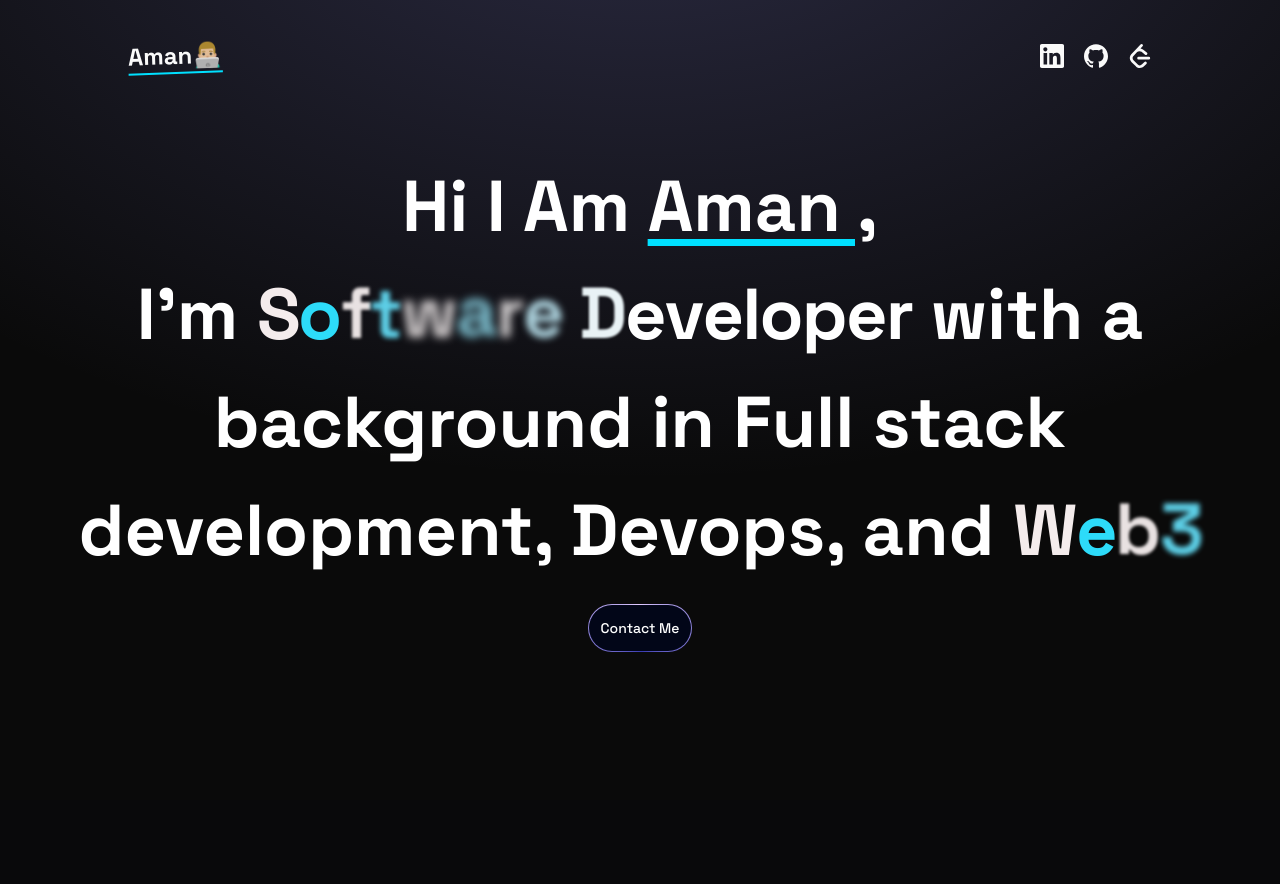
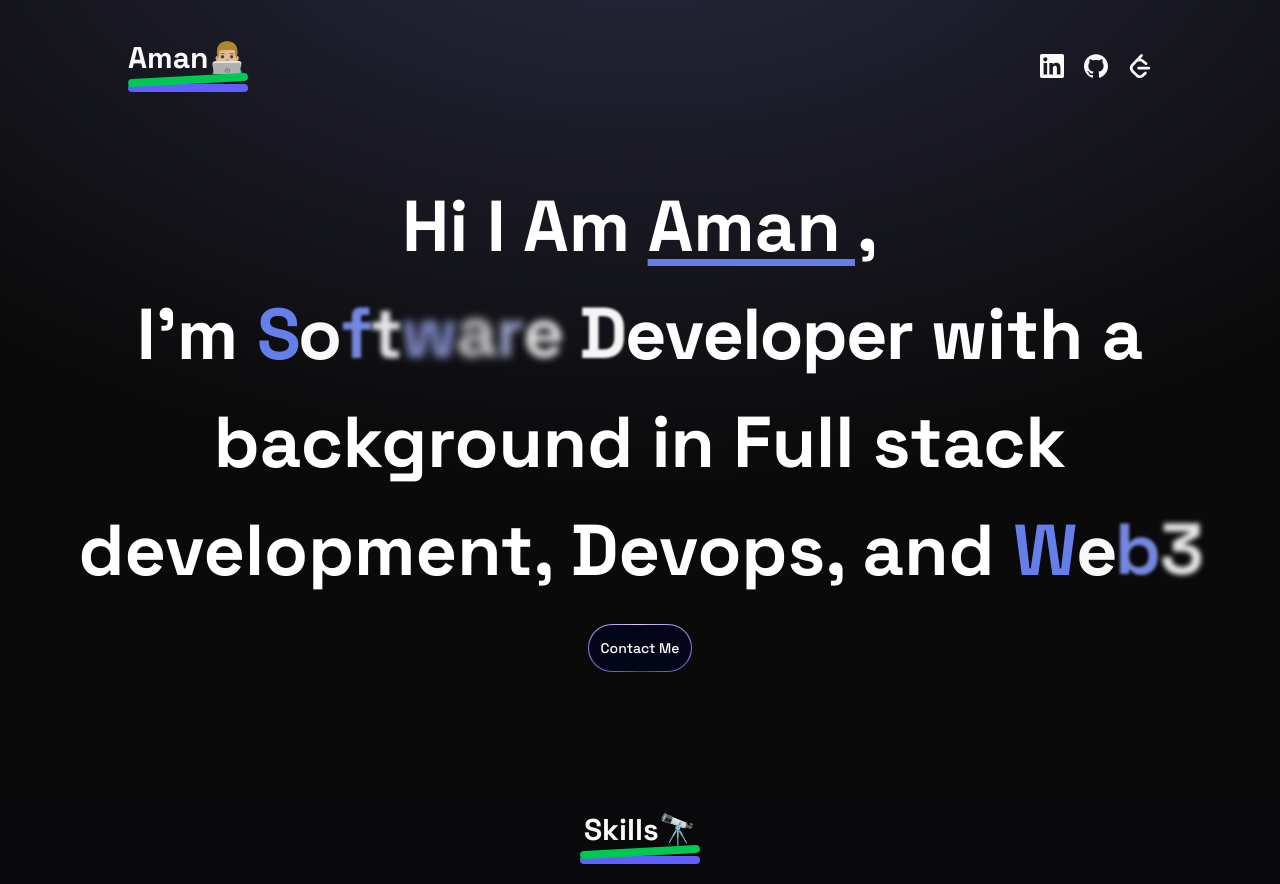
Before and after one commit to Amanksh/shad-portfolio, a Next.js app: page / in a window 1280 px wide. Before the commit the page ends 800 px from the top, so only its background shows below. Built offline with nearby package versions, Linux system fonts and the light colour scheme.

Commit message:
eslint fix

```diff
--- a/app/globals.css
+++ b/app/globals.css
@@ -6,7 +6,7 @@
 
 @theme {
   --color-regal-blue: #243c5a;
-  --color-main-blue: #00e0ff;
+  --color-main-blue: #667eea;
 }
 @theme inline {
   --color-background: var(--background);
--- a/app/page.tsx
+++ b/app/page.tsx
@@ -1,5 +1,6 @@
 import Hero from "@/components/Hero";
 import Navbar from "@/components/Navbar";
+import Skills from "@/components/Skills";
 export default function Home() {
   return (
     <>
@@ -8,6 +9,9 @@
           <Navbar />
           <Hero />
         </div>
+        <div className="max-w-7xl mx-auto p-5 mt-20">
+          <Skills />
+        </div>
       </div>
     </>
   );
--- a/components/Hero.tsx
+++ b/components/Hero.tsx
@@ -1,8 +1,4 @@
 import React from "react";
-import {
-  TypewriterEffect,
-  TypewriterEffectSmooth,
-} from "./ui/typewriter-effect";
 import ColourfulText from "./ui/colourful-text";
 import Link from "next/link";
 
--- a/components/Navbar.tsx
+++ b/components/Navbar.tsx
@@ -1,6 +1,7 @@
 import Link from "next/link";
 import React from "react";
 import { SiGithub, SiLeetcode, SiLinkedin } from "react-icons/si";
+import Title from "./ui/Title";
 
 const Navbar = () => {
   const socials = [
@@ -23,9 +24,7 @@
 
   return (
     <nav className="py-10 w-[80%] mx-auto flex justify-between items-center">
-      <h1 className="text-2xl font-bold underline underline-offset-8 decoration-[#00e0ff] -rotate-2">
-        Aman👨🏼‍💻
-      </h1>
+      <Title title="Aman👨🏼‍💻" />
       <div className="flex items-center gap-5">
         {socials.map((social, index) => {
           const Icon = social.icon;
--- /dev/null
+++ b/components/Skills.tsx
@@ -0,0 +1,15 @@
+import React from "react";
+import Title from "./ui/Title";
+
+const Skills = () => {
+  return (
+    <div>
+      <Title
+        title="Skills🔭"
+        classname="flex flex-col justify-center items-center"
+      />
+    </div>
+  );
+};
+
+export default Skills;
--- /dev/null
+++ b/components/ui/Title.tsx
@@ -0,0 +1,20 @@
+import React from "react";
+
+interface TitleProps {
+  title: string;
+  classname?: string;
+}
+
+const Title = (props: TitleProps) => {
+  return (
+    <div className={props.classname}>
+      <h1 className="text-3xl font-bold group-hover:text-green-400 transition-all">
+        {props.title}
+      </h1>
+      <div className="w-30 h-2 bg-green-500 rounded-full -rotate-3"></div>
+      <div className="w-30 h-2 bg-indigo-500 rounded-full x-2"></div>
+    </div>
+  );
+};
+
+export default Title;
--- /dev/null
+++ b/components/ui/card-hover-effect.tsx
@@ -0,0 +1,110 @@
+import { cn } from "@/lib/utils";
+import { AnimatePresence, motion } from "motion/react";
+import Link from "next/link";
+import { useState } from "react";
+import { IconType } from "react-icons";
+
+export const HoverEffect = ({
+  items,
+  className,
+}: {
+  items: {
+    title: string;
+    Icon: IconType;
+  }[];
+  className?: string;
+}) => {
+  let [hoveredIndex, setHoveredIndex] = useState<number | null>(null);
+
+  return (
+    <div
+      className={cn(
+        "grid grid-cols-1 md:grid-cols-2  lg:grid-cols-3  py-10",
+        className
+      )}
+    >
+      {items.map((item, idx) => (
+        <div
+          key={idx}
+          className="relative group  block p-2 h-full w-full"
+          onMouseEnter={() => setHoveredIndex(idx)}
+          onMouseLeave={() => setHoveredIndex(null)}
+        >
+          <AnimatePresence>
+            {hoveredIndex === idx && (
+              <motion.span
+                className="absolute inset-0 h-full w-full bg-neutral-200 dark:bg-slate-800/[0.8] block  rounded-3xl"
+                layoutId="hoverBackground"
+                initial={{ opacity: 0 }}
+                animate={{
+                  opacity: 1,
+                  transition: { duration: 0.15 },
+                }}
+                exit={{
+                  opacity: 0,
+                  transition: { duration: 0.15, delay: 0.2 },
+                }}
+              />
+            )}
+          </AnimatePresence>
+          <Card>
+            <CardTitle>{item.title}</CardTitle>
+            {/* <CardDescription>{item.description}</CardDescription> */}
+          </Card>
+        </div>
+      ))}
+    </div>
+  );
+};
+
+export const Card = ({
+  className,
+  children,
+}: {
+  className?: string;
+  children: React.ReactNode;
+}) => {
+  return (
+    <div
+      className={cn(
+        "rounded-2xl h-full w-full p-4 overflow-hidden bg-black border border-transparent dark:border-white/[0.2] group-hover:border-slate-700 relative z-20",
+        className
+      )}
+    >
+      <div className="relative z-50">
+        <div className="p-4">{children}</div>
+      </div>
+    </div>
+  );
+};
+export const CardTitle = ({
+  className,
+  children,
+}: {
+  className?: string;
+  children: React.ReactNode;
+}) => {
+  return (
+    <h4 className={cn("text-zinc-100 font-bold tracking-wide mt-4", className)}>
+      {children}
+    </h4>
+  );
+};
+export const CardDescription = ({
+  className,
+  children,
+}: {
+  className?: string;
+  children: React.ReactNode;
+}) => {
+  return (
+    <p
+      className={cn(
+        "mt-8 text-zinc-400 tracking-wide leading-relaxed text-sm",
+        className
+      )}
+    >
+      {children}
+    </p>
+  );
+};
--- a/components/ui/colourful-text.tsx
+++ b/components/ui/colourful-text.tsx
@@ -3,7 +3,7 @@
 import { motion } from "motion/react";
 
 export default function ColourfulText({ text }: { text: string }) {
-  const colors = ["#f5eded", "#00e0ff"];
+  const colors = ["#667eea", "#fff"];
 
   const [currentColors, setCurrentColors] = React.useState(colors);
   const [count, setCount] = React.useState(0);
--- a/package.json
+++ b/package.json
@@ -4,7 +4,7 @@
   "private": true,
   "scripts": {
     "dev": "next dev --turbopack",
-    "build": "next build",
+    "build": "NEXT_DISABLE_ESLINT=1 next build",
     "start": "next start",
     "lint": "next lint"
   },
```
